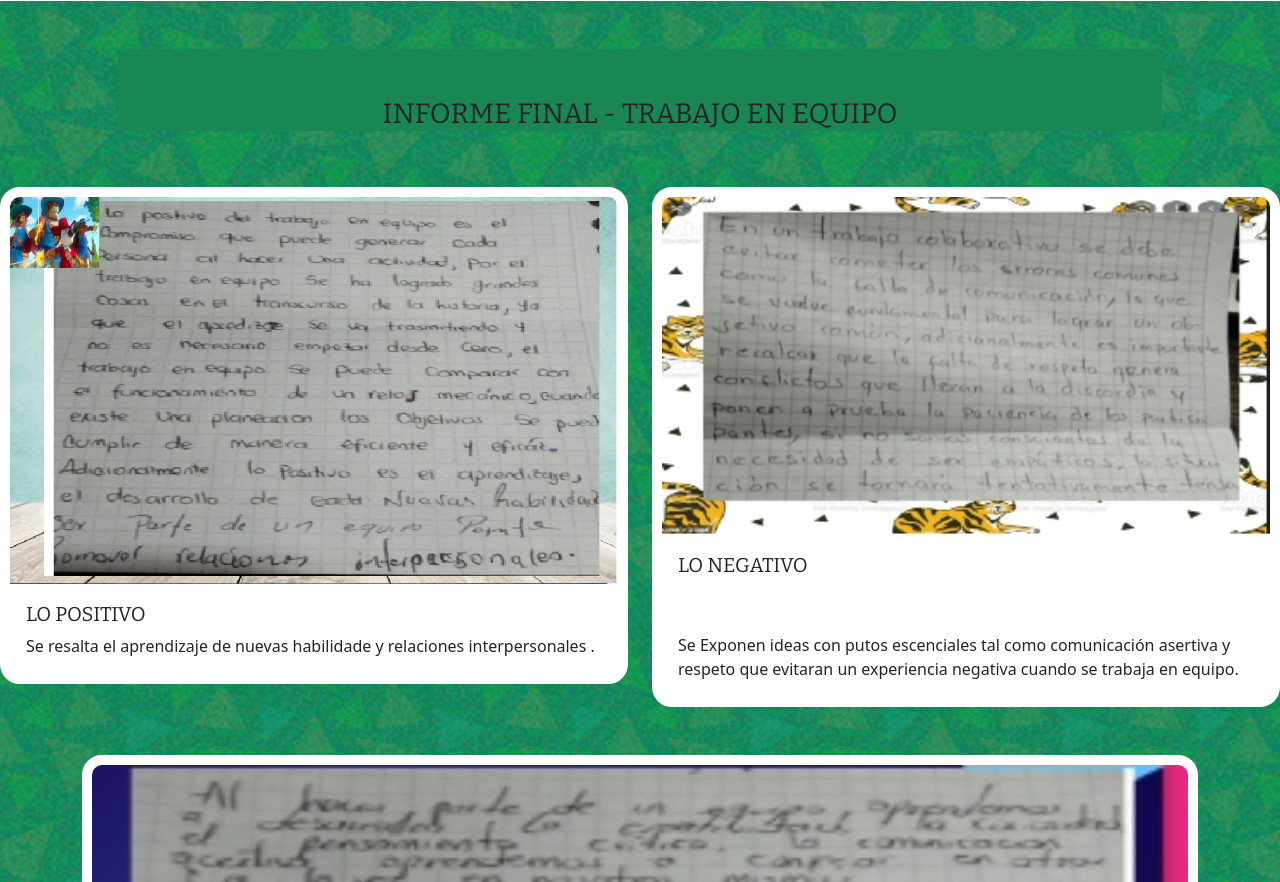
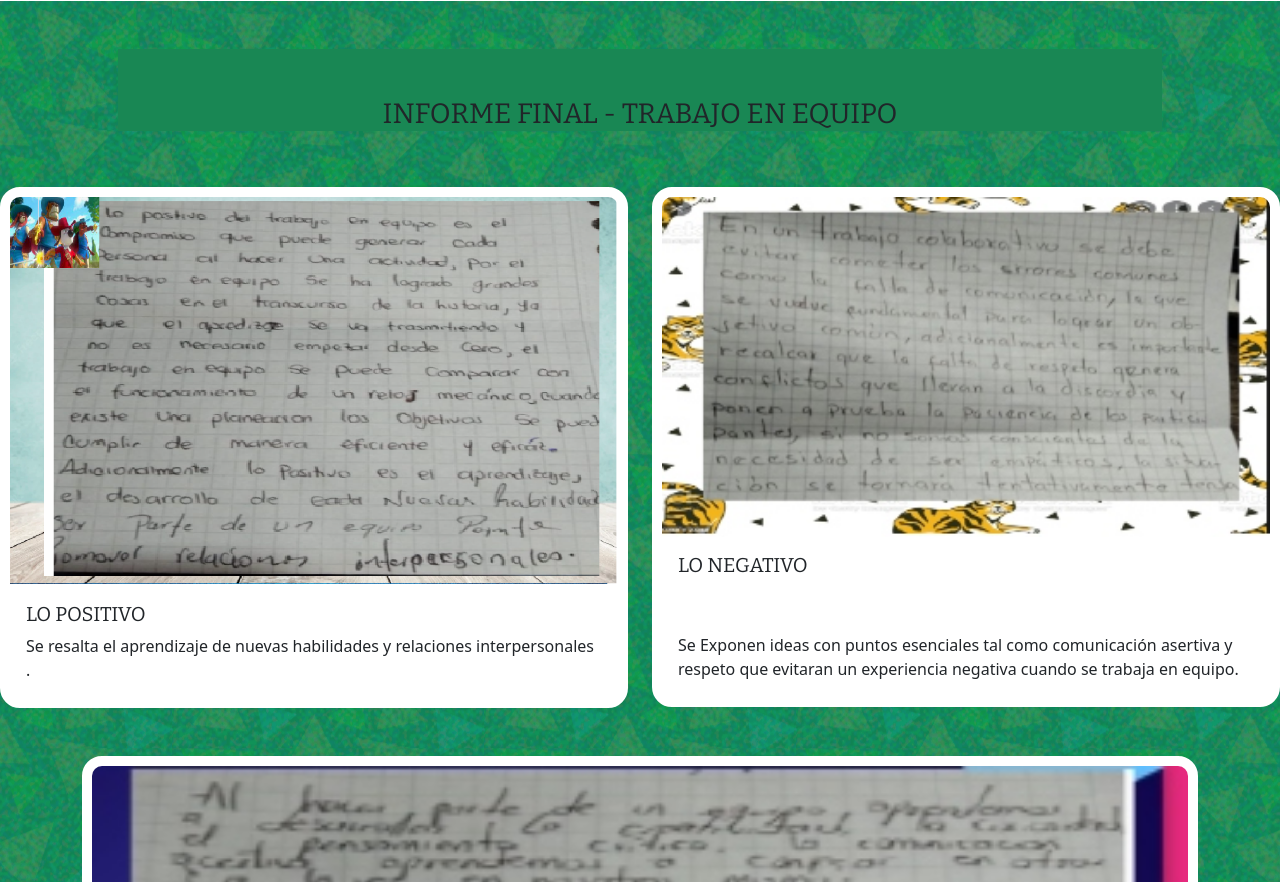
Before and after one commit to Edisondiaz19831/EticaFinal, a plain HTML site: page index.html in a window 1280 px wide. Shown: the part 3534-4416 px from the top of the page. Drawn offline with nearby package versions, Linux system fonts and the light colour scheme.

Commit message:
Update index.html
se modifica

```diff
--- a/index.html
+++ b/index.html
@@ -93,7 +93,7 @@
           <h4 class="h2 text-shadow">Daniel Felipe Ramirez </h4>
           <h4 class="h2 text-shadow">Gisel Mariana Rey</h4>
           <h4 class="h2 text-shadow">Carlos Alberto Rojas </h4>
-          <h4 class="h2 text-shadow">Carlos Arturoi Villamil </h4>
+          <h4 class="h2 text-shadow">Carlos Arturo Villamil </h4>
 
 
         </div>
@@ -176,7 +176,7 @@
           <img src="image/1positivo.jpg" class="card-img-top" alt="...">
           <div class="card-body">
             <h5 class="card-title">LO POSITIVO</h5>
-            <p class="card-text">Se resalta el aprendizaje de nuevas habilidade y relaciones interpersonales  .</p>
+            <p class="card-text">Se resalta el aprendizaje de nuevas habilidades y relaciones interpersonales  .</p>
 
           </div>
         </div>
@@ -187,7 +187,7 @@
           <img src="image/Negativo12.jpg" class="card-img-top" alt="...">
           <div class="card-body">
             <h5 class="card-title">LO NEGATIVO</h5><BR></BR>
-            <p class="card-text">Se Exponen ideas con putos escenciales tal como comunicación asertiva y respeto  que evitaran un experiencia negativa cuando se trabaja en equipo.</p>
+            <p class="card-text">Se Exponen ideas con puntos esenciales tal como comunicación asertiva y respeto  que evitaran un experiencia negativa cuando se trabaja en equipo.</p>
 
           </div>
         </div>
```
